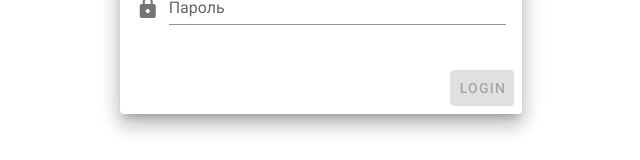
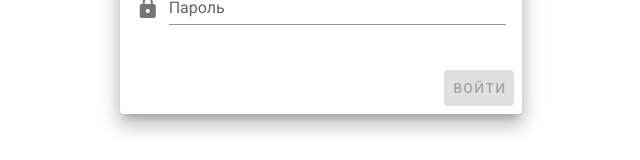
Before and after one commit to DmytriiGrishin/piedpiper_front, a Vue app: page /#/login in a window 1280 px wide. Shown: the part 230-390 px from the top of the page, without its empty margins (319-959 px from the left). Built offline with nearby package versions, Linux system fonts and the light colour scheme; a small style sheet from the web is missing.

Commit message:
Login form done

```diff
--- a/src/components/Login.vue
+++ b/src/components/Login.vue
@@ -40,7 +40,7 @@
                     </v-card-text>
                     <v-card-actions>
                         <v-spacer></v-spacer>
-                        <v-btn color="primary" @click="loginAction" :disabled="!isValid" >Login</v-btn>
+                        <v-btn color="primary" @click="loginAction" :disabled="!isValid" >Войти</v-btn>
                     </v-card-actions>
                 </v-card>
             </v-col>
```
